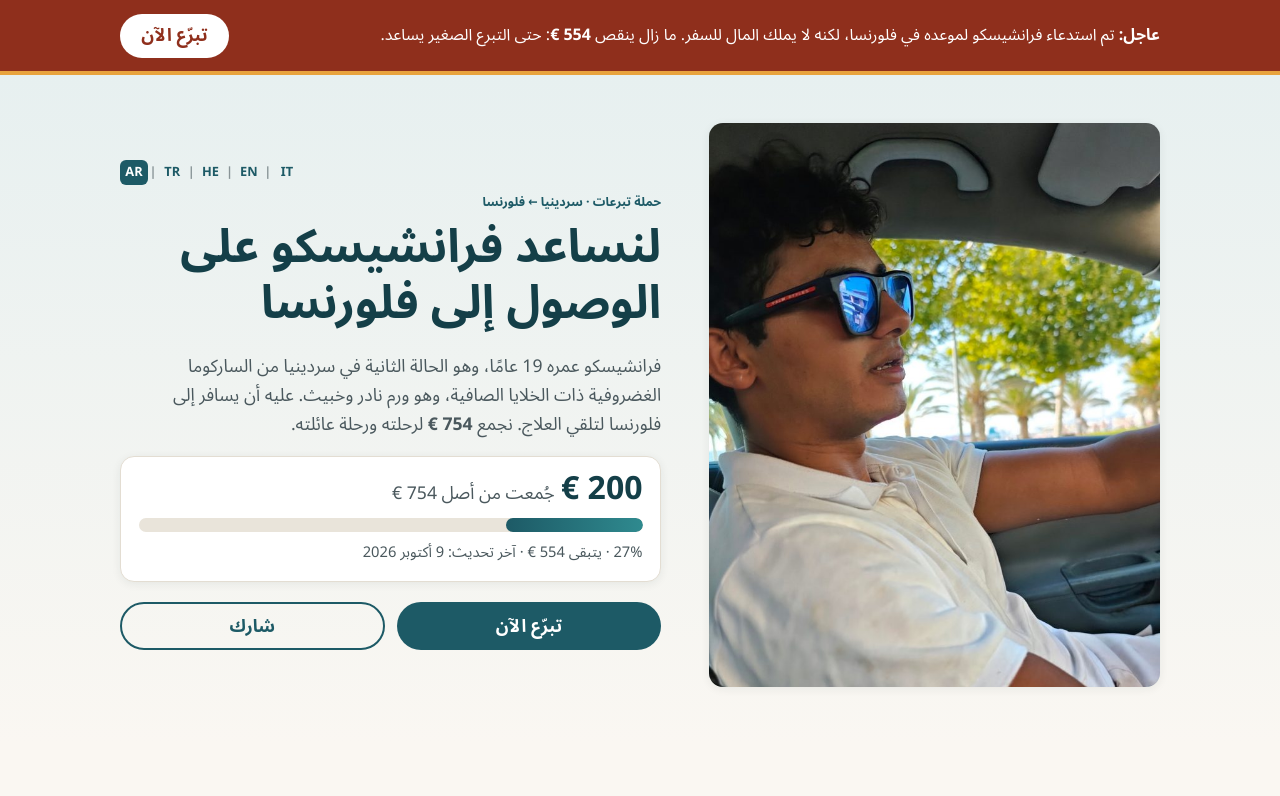
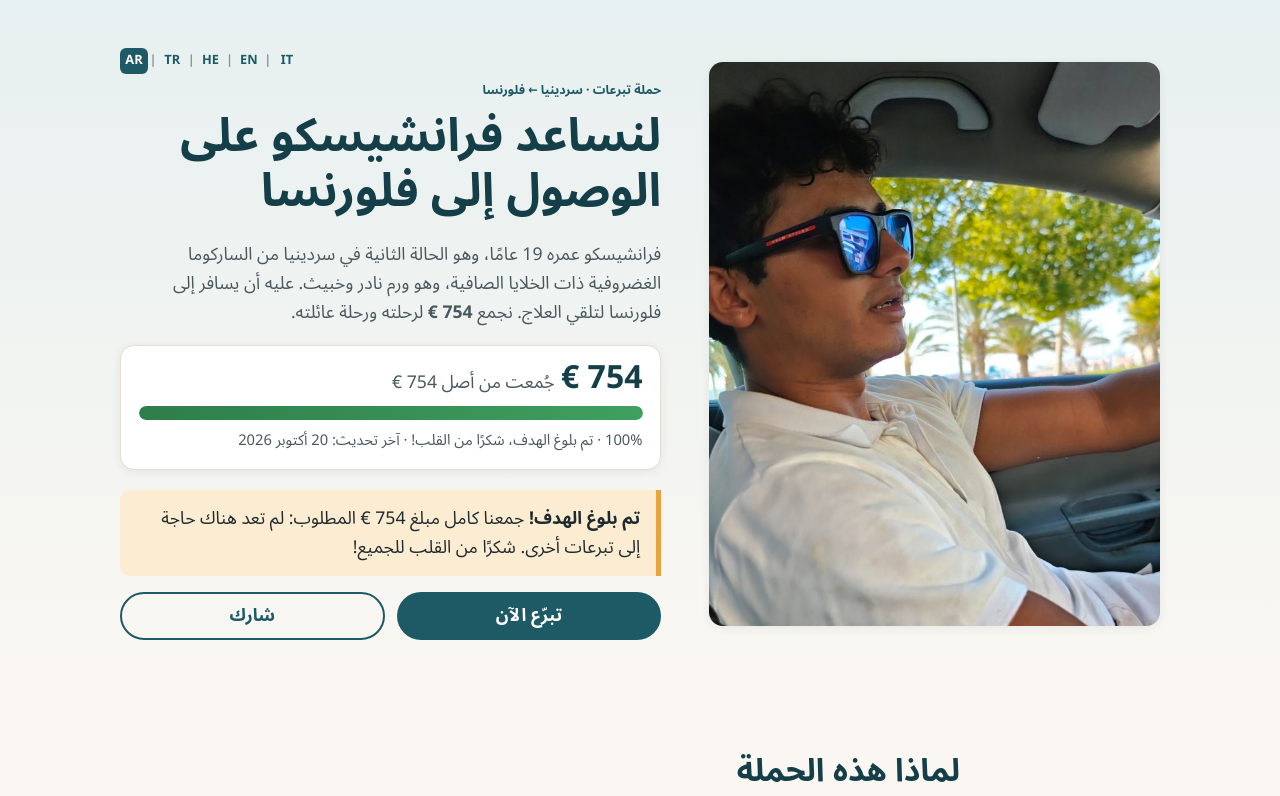
Before and after one commit to solinasfederic261288-arch/raccolta-francesco, a plain HTML site: page ar/index.html in a window 1280 px wide. Shown: the top 796 px of the page. Drawn offline with Linux system fonts and the light colour scheme.

Commit message:
Obiettivo raggiunto: 754/754 € (Associazione Chiara Paradiso 554 €)

```diff
--- a/ar/index.html
+++ b/ar/index.html
@@ -73,6 +73,8 @@
           </div>
           <p class="prog-nota"><span id="percentuale">0%</span> · <span id="mancano">يتبقى 754 €</span><span id="aggiornato"></span></p>
         </div>
+
+        <p class="evidenza" id="obiettivo-raggiunto"><strong>تم بلوغ الهدف!</strong> جمعنا كامل مبلغ 754 € المطلوب: لم تعد هناك حاجة إلى تبرعات أخرى. شكرًا من القلب للجميع!</p>
 
         <div class="cta">
           <a class="btn btn-primario" href="#dona">تبرّع الآن</a>
--- a/config.js
+++ b/config.js
@@ -12,12 +12,14 @@
 window.CONFIG = {
 
   /* ---- AVANZAMENTO RACCOLTA --------------------------------------------- */
-  raccolto: 200,          // euro raccolti finora  (es. 152.50)
+  raccolto: 754,          // euro raccolti finora  (es. 152.50)
   obiettivo: 754,         // obiettivo in euro: viaggio a Firenze di Francesco e famiglia
-  aggiornatoIl: "2026-10-09",   // data ultimo aggiornamento, meglio come "2026-10-12" (tradotta da sola in IT/EN; "" = non mostrare)
+  aggiornatoIl: "2026-10-20",   // data ultimo aggiornamento, meglio come "2026-10-12" (tradotta da sola in IT/EN; "" = non mostrare)
+
+  // Donazioni ricevute: Noi per Voi OdV 200 € (9/10/2026); Associazione Chiara Paradiso "La forza dell'amore" 554 € (20/10/2026). Totale 754 €.
 
   /* ---- BANNER "URGENTE" IN CIMA ALLA PAGINA ----------------------------- */
-  urgenza: true,          // true = mostra il banner (la cifra mancante si calcola da sola: obiettivo - raccolto)
+  urgenza: false,         // true = mostra il banner (la cifra mancante si calcola da sola: obiettivo - raccolto)
                           // il banner sparisce da solo quando l'obiettivo è raggiunto
 
   /* ---- COME DONARE: DATI COMUNI ----------------------------------------- */
```
Also changed, not shown: en/index.html (+2 -0 lines), he/index.html (+2 -0 lines), index.html (+2 -0 lines), tr/index.html (+2 -0 lines).
